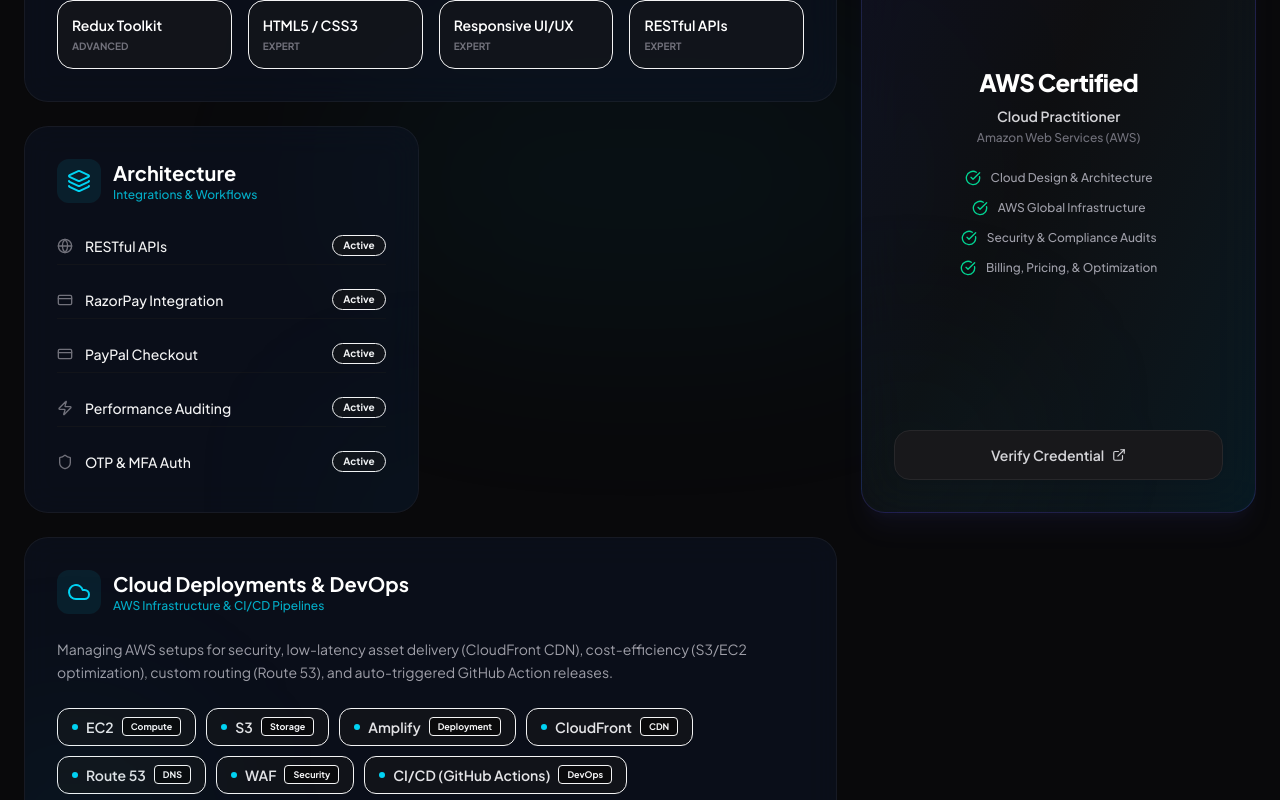
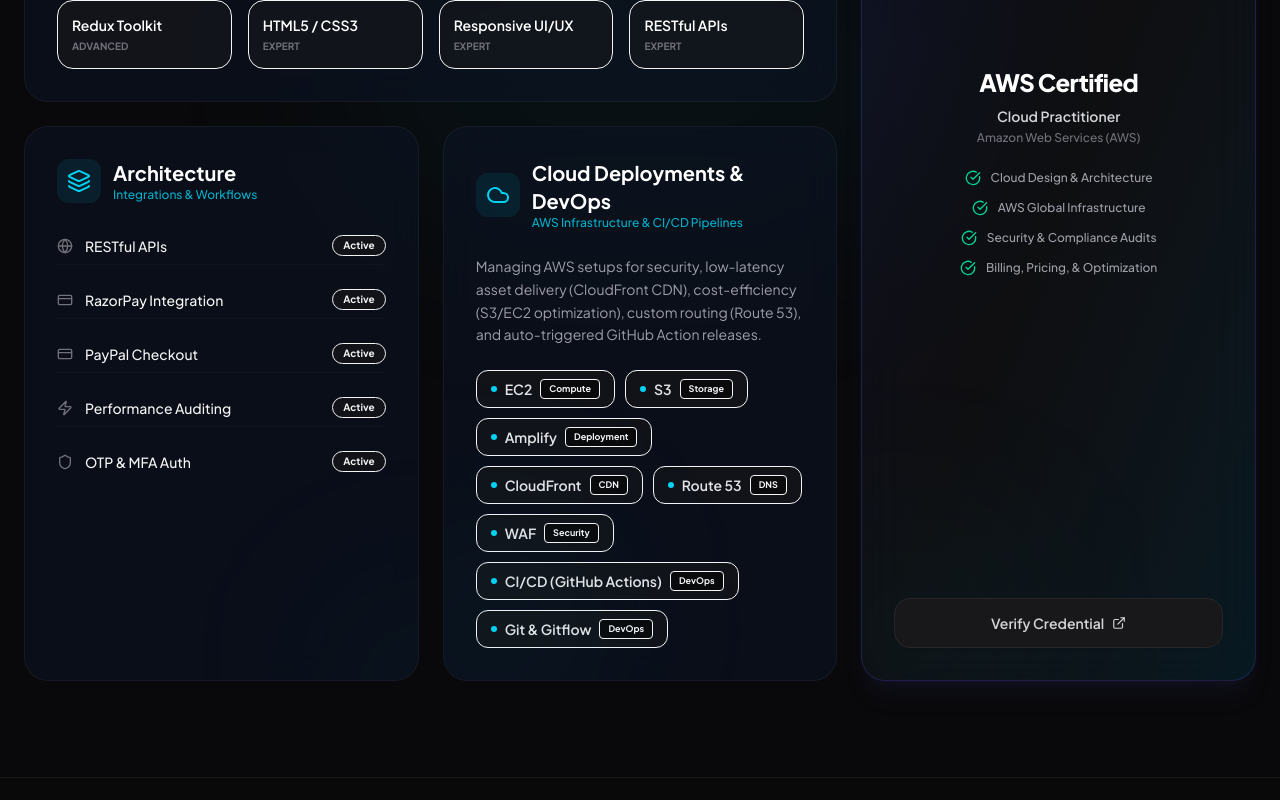
Before and after one commit to gunasekaran-selvarasu/my_portfolio, a React (Vite) app: page / in a window 1280 px wide. Shown: the part 1560-2360 px from the top of the page. Built offline with nearby package versions, Linux system fonts and the light colour scheme; grey boxes are pictures that could not be loaded.

Commit message:
UI changes

```diff
--- a/src/components/Skills.tsx
+++ b/src/components/Skills.tsx
@@ -232,7 +232,7 @@
           {/* 4. Cloud & DevOps Card (Span 2) */}
           <motion.div
             variants={cardVariants}
-            className="md:col-span-2 glass-card p-8 rounded-3xl border border-zinc-800/40 relative overflow-hidden group hover:border-zinc-700/50 transition-all duration-300"
+            className="md:col-span-1 glass-card p-8 rounded-3xl border border-zinc-800/40 relative overflow-hidden group hover:border-zinc-700/50 transition-all duration-300"
           >
             <div className="absolute -left-10 -bottom-10 w-44 h-44 bg-cyan-500/10 rounded-full glow-blur" />
 
```
